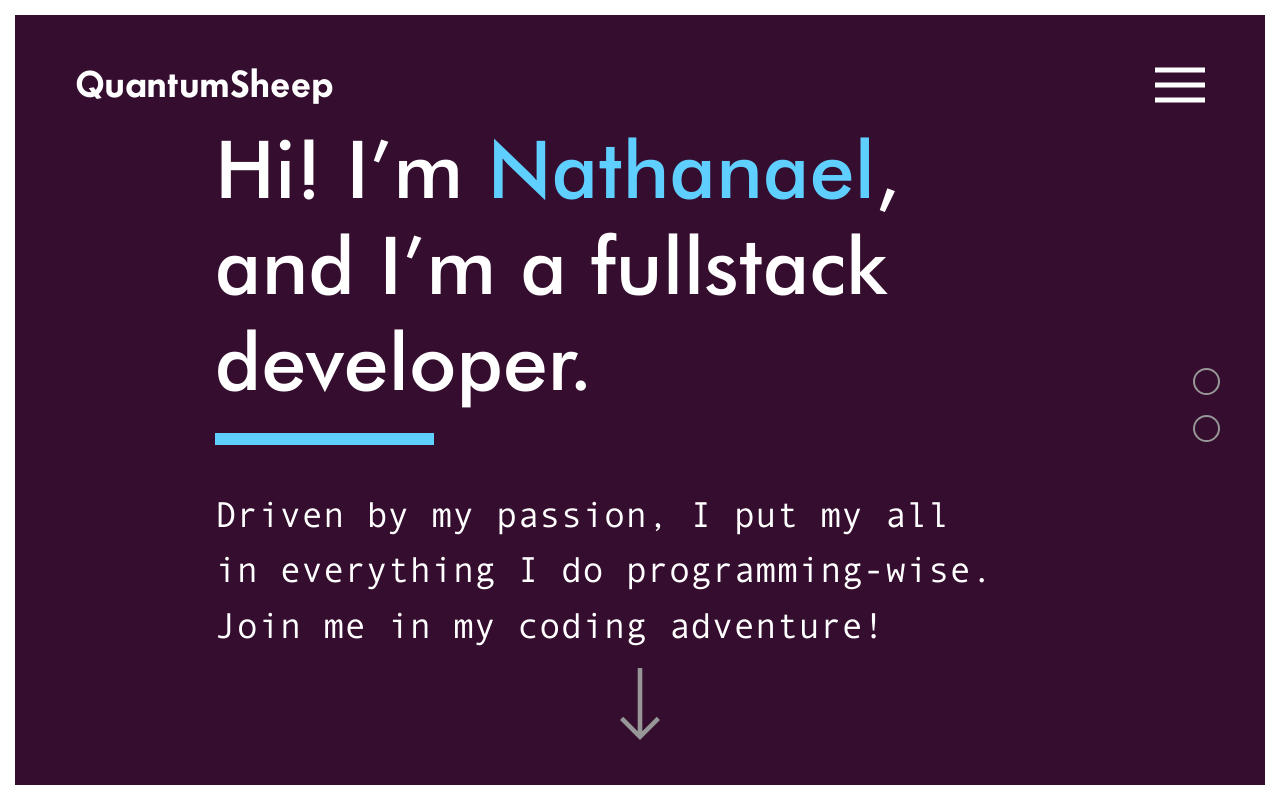
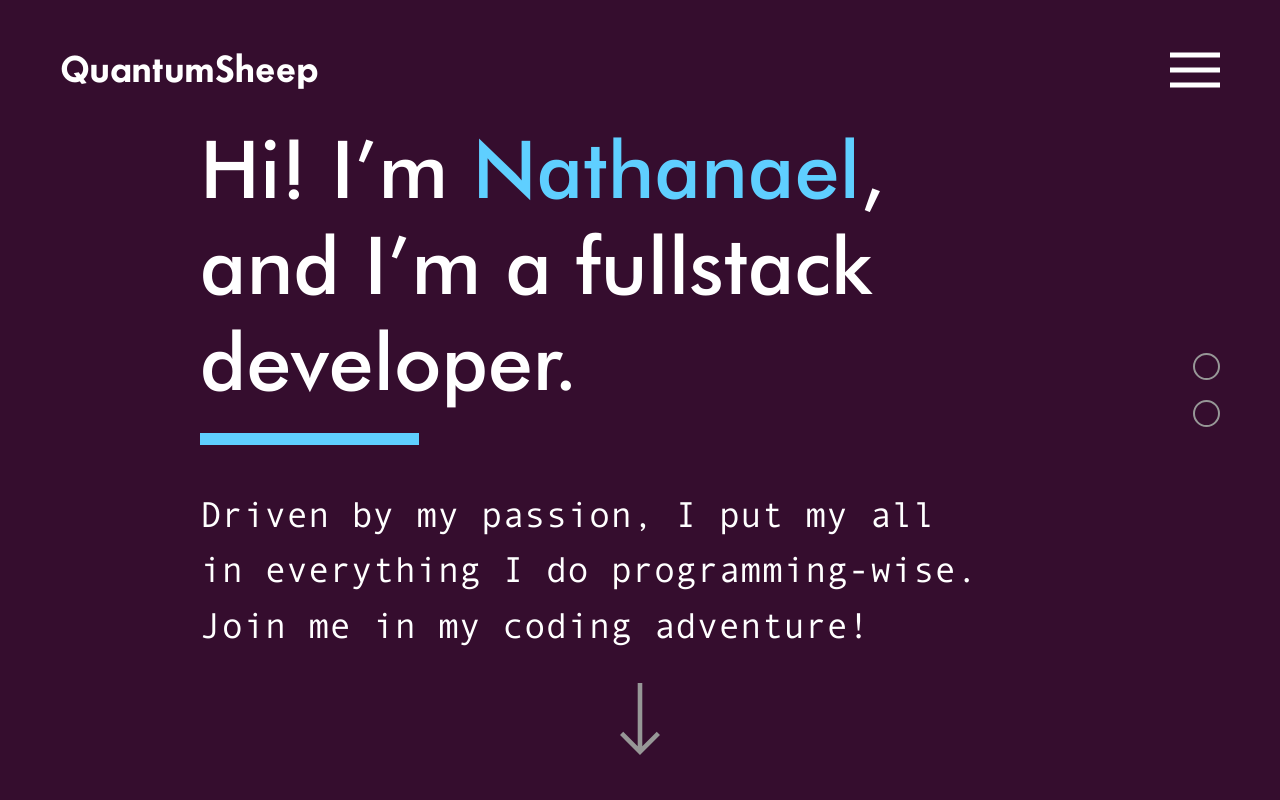
Before and after one commit to quantumsheep/qtmsheep.com, a React (Create React App) app in the folder client/: page / in a window 1280 px wide. Built offline with nearby package versions, Linux system fonts and the light colour scheme.

Commit message:
Remove "ugly" padding tho I like it :(

```diff
--- a/client/src/index.css
+++ b/client/src/index.css
@@ -48,7 +48,6 @@ body {
 
 #root > div {
   height: 100%;
-  padding: 15px;
 }
 
 main {
```
